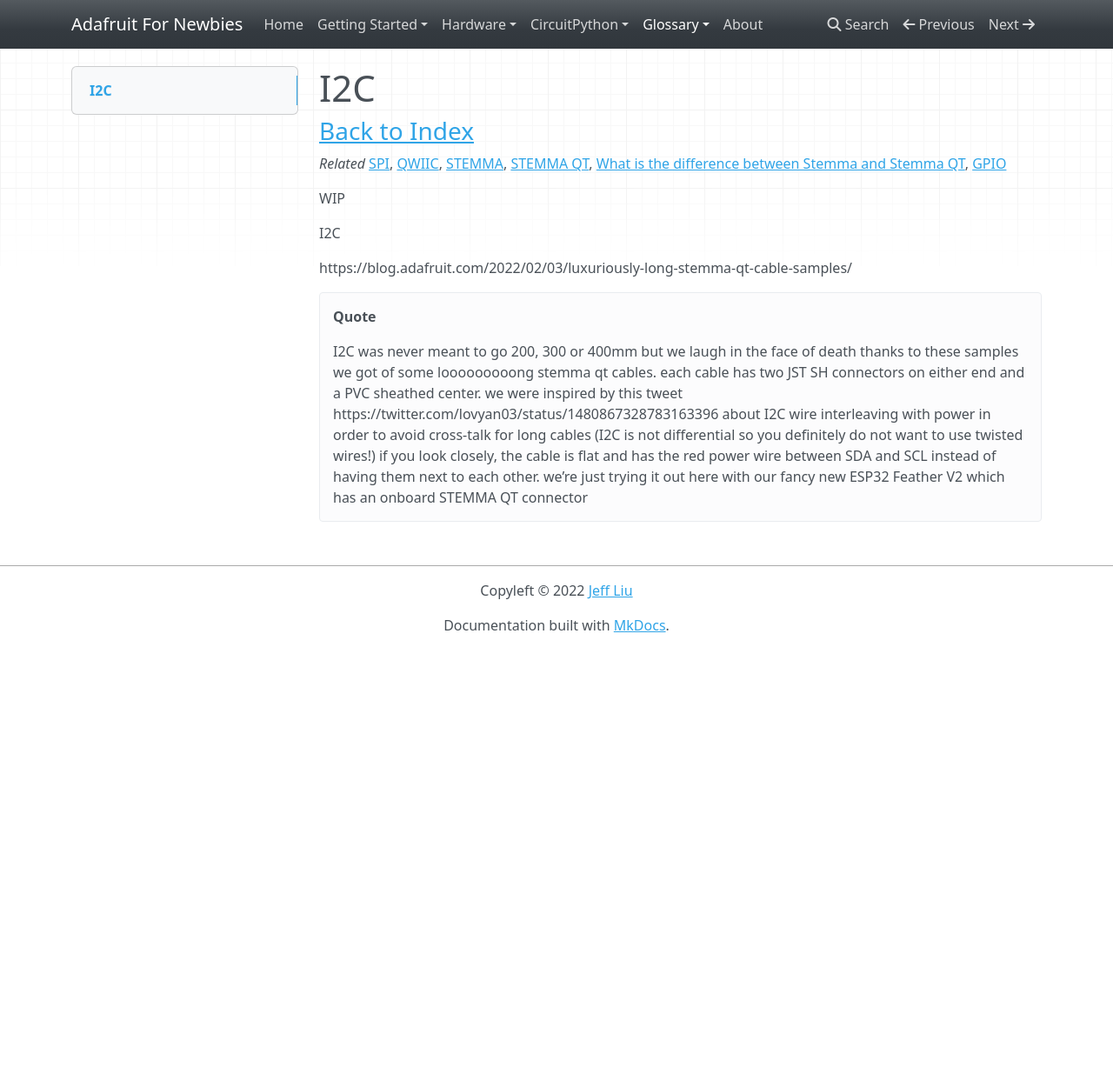
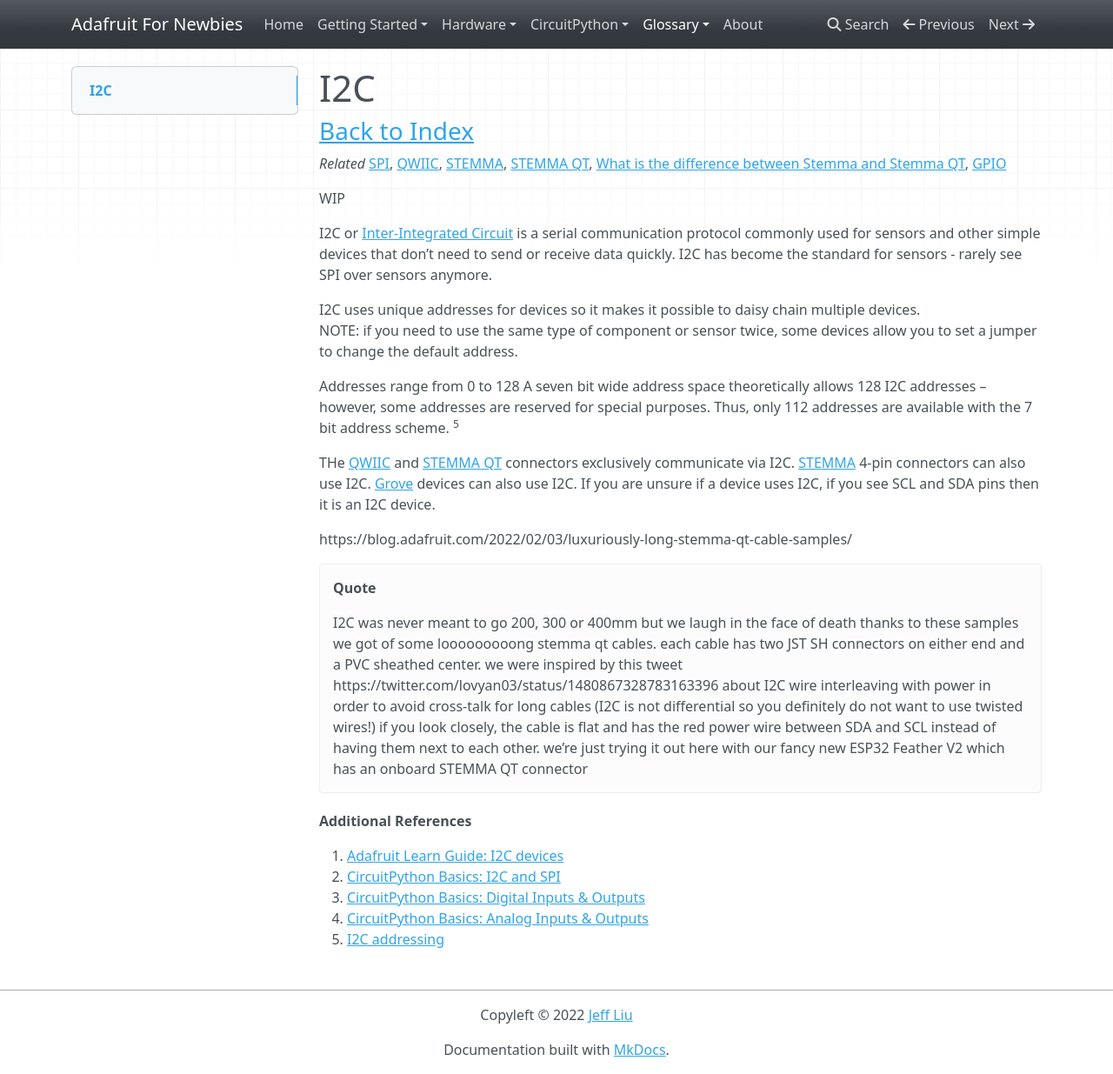
Before and after one commit to jliu70/adafruit.usedgoodies.com, an MkDocs documentation site: the page built from docs/glossary/i2c.md, in a window 1280 px wide and 1235 px high. Shown: the whole window at 87% size. Built offline with MkDocs 1.6.1, drawn with Linux system fonts in a browser that asks for light colours; nearby versions of some CDN libraries.

Commit message:
update i2c.md

```diff
--- a/docs/glossary/i2c.md
+++ b/docs/glossary/i2c.md
@@ -8,7 +8,19 @@
 WIP
 
 
-I2C
+I2C or [Inter-Integrated Circuit](https://en.wikipedia.org/wiki/I²C) is a serial communication protocol commonly used for sensors and other simple devices that don’t need to send or receive data quickly.
+I2C has become the standard for sensors - rarely see SPI over sensors anymore.
+
+I2C uses unique addresses for devices so it makes it possible to daisy chain multiple devices.
+NOTE: if you need to use the same type of component or sensor twice, some devices allow you to set a jumper to change the default address.
+
+Addresses range from 0 to 128
+A seven bit wide address space theoretically allows 128 I2C addresses – however, some addresses are reserved for special purposes. Thus, only 112 addresses are available with the 7 bit address scheme. <sup>5</sup>
+
+
+THe [QWIIC](connectors.md#qwiic) and [STEMMA QT](connectors.md#stemma-qt) connectors exclusively communicate via I2C.  [STEMMA](connectors.md#stemma) 4-pin connectors can also use I2C. [Grove](connectors.md#grove) devices can also use I2C.  If you are unsure if a device uses I2C, if you see SCL and SDA pins then it is an I2C device.
+
+
 
 
 https://blog.adafruit.com/2022/02/03/luxuriously-long-stemma-qt-cable-samples/
@@ -16,3 +28,13 @@
 
 !!! quote
     I2C was never meant to go 200, 300 or 400mm but we laugh in the face of death thanks to these samples we got of some looooooooong stemma qt cables. each cable has two JST SH connectors on either end and a PVC sheathed center. we were inspired by this tweet https://twitter.com/lovyan03/status/1480867328783163396 about I2C wire interleaving with power in order to avoid cross-talk for long cables (I2C is not differential so you definitely do not want to use twisted wires!) if you look closely, the cable is flat and has the red power wire between SDA and SCL instead of having them next to each other. we’re just trying it out here with our fancy new ESP32 Feather V2 which has an onboard STEMMA QT connector
+
+
+
+**Additional References**
+
+1. [Adafruit Learn Guide: I2C devices](https://learn.adafruit.com/circuitpython-basics-i2c-and-spi/i2c-devices)
+2. [CircuitPython Basics: I2C and SPI](https://learn.adafruit.com/circuitpython-basics-i2c-and-spi)
+3. [CircuitPython Basics: Digital Inputs & Outputs](https://learn.adafruit.com/circuitpython-digital-inputs-and-outputs)
+4. [CircuitPython Basics: Analog Inputs & Outputs](https://learn.adafruit.com/circuitpython-basics-analog-inputs-and-outputs)
+5. [I2C addressing](https://www.i2c-bus.org/addressing/)
```
Also changed, not shown: docs/glossary/spi.md (+8 -0 lines).
